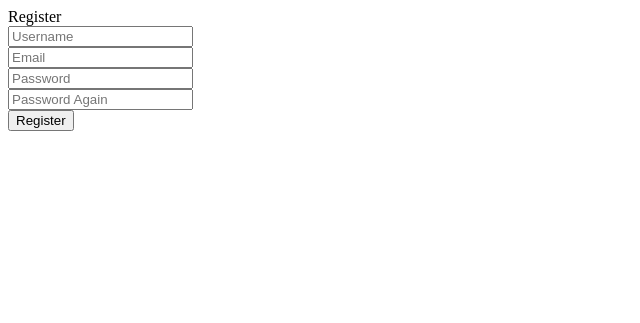
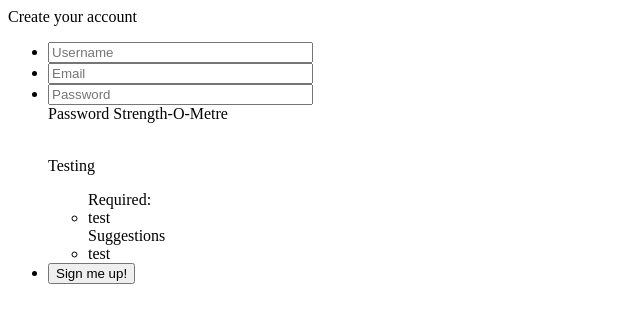
Before and after one commit to HexagonSystems/TeamOfWinBlog, a PHP site: page /view/RegisterViewTemplate.php in a window 1280 px wide. Shown: the top 323 px of the page, without its empty margins (0-640 px from the left). Run offline with PHP 8.4, Linux system fonts and the light colour scheme.

Commit message:
Templates for LoginView, RegisterView and IndexView

```diff
--- a/view/RegisterViewTemplate.php
+++ b/view/RegisterViewTemplate.php
@@ -1,8 +1,60 @@
-<header>Register</header>
-<form action="index.php?location=registerPage&action=register" method="POST">
-	<input type="text" placeholder="Username" name="username"><br />
-	<input type="text" placeholder="Email" name="email"><br />
-	<input type="password" placeholder="Password" name="pass"><br />
-	<input type="password" placeholder="Password Again" name="pass2"><br />
-	<input type="submit" value="Register">
-</form>
+<link rel="stylesheet" type="text/css"
+	href="includes/css/registerView.css" />
+<link
+	rel="stylesheet" type="text/css"
+	href="includes/css/index_blog_display.css" />
+<script
+	src="includes/js/register_formValidation.js"></script>
+<script
+	src="includes/js/register_passValidation.js"></script>
+
+<article id="registerBox">
+	<span class="title">Create your account</span>
+	<form action="index.php?location=loginPage&action=register"
+		method="POST">
+		<ul>
+			<!-- Username -->
+			<li><input type="text" placeholder="Username" name="username" size=30
+				id="register_username"
+				onblur="usernameValidation(this.value)">
+				<div id="messageAlert"></div>
+				<div id="message_username" class="messageBox"
+					onclick="hideMessageBox('username')"></div>
+			</li>
+
+			<!-- Email -->
+			<li><input type="text" placeholder="Email" name="email"
+				id="register_email" size=30
+				onblur="formValidation(this.value, 'email')">
+				<div id="message_email" class="messageBox"
+					onclick="hideMessageBox('email')"></div></li>
+
+			<!-- Password -->
+			<li><input type="password" placeholder="Password" name="pass"
+				id="register_pass" size=30 onfocus="openPasswordBox()"
+				onclick="openPasswordBox()" onkeyup="passValidation(this.value)")">
+				<div id="message_pass" class="messageBox"
+					onclick="hideMessageBox('pass')">
+					<Header>Password Strength-O-Metre</Header>
+					<br />
+					<!-- STILL IN PROGRESS -->
+					<!-- DOES NOT UPDATE - FIXED WIDTH -->
+					<div id="passwordStrengthBar">
+						<span></span>
+					</div>
+					<p>Testing</p>
+					<ul>
+						Required:
+						<li>test</li>
+					</ul>
+					<ul>
+						Suggestions
+						<li>test</li>
+					</ul>
+
+				</div></li>
+			<li><input type="submit" value="Sign me up!"></li
+
+		</ul>
+	</form>
+</article>
```
Also changed, not shown: view/LoginViewTemplate.php (+31 -6 lines), view/indexViewTemplate.php (+13 -0 lines).
